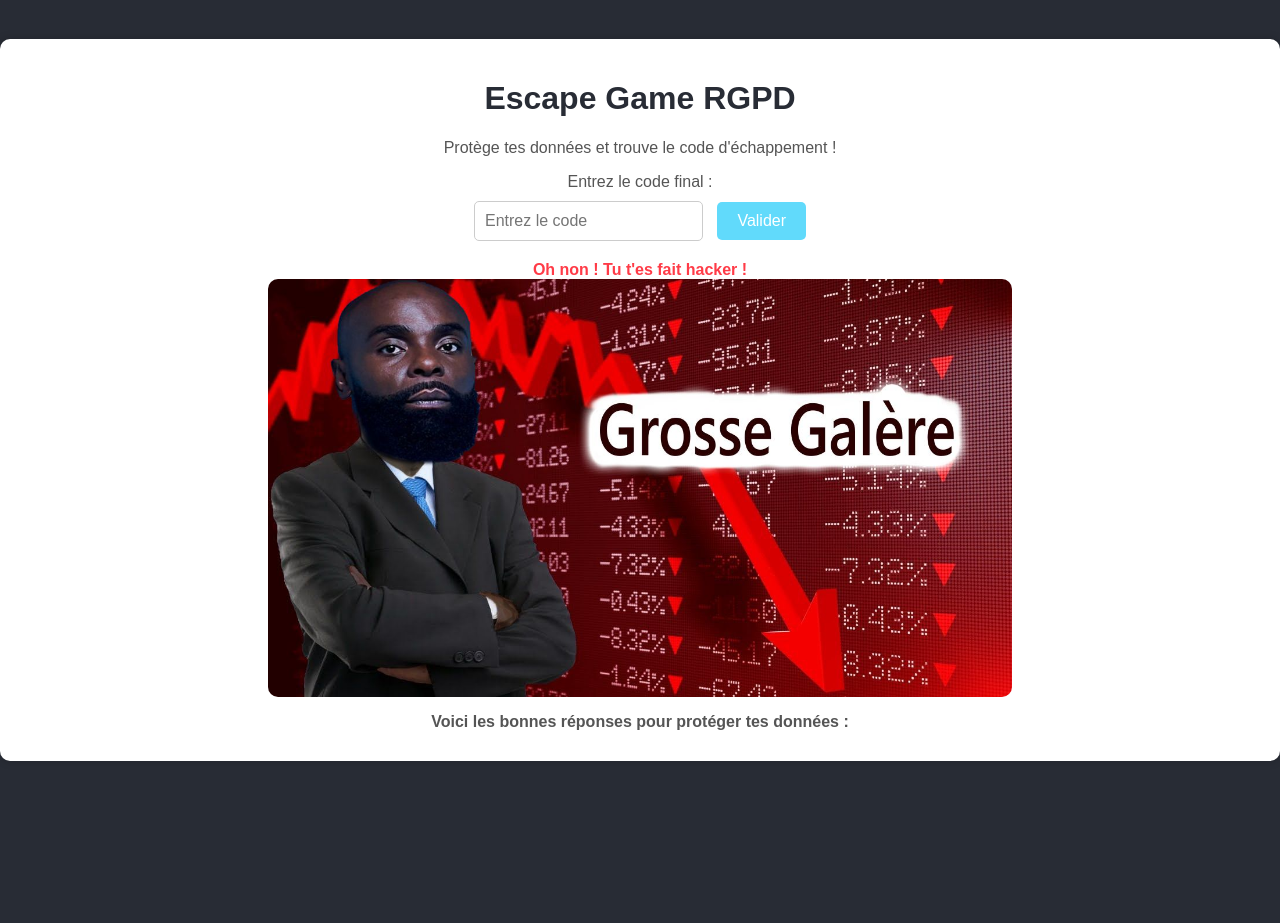
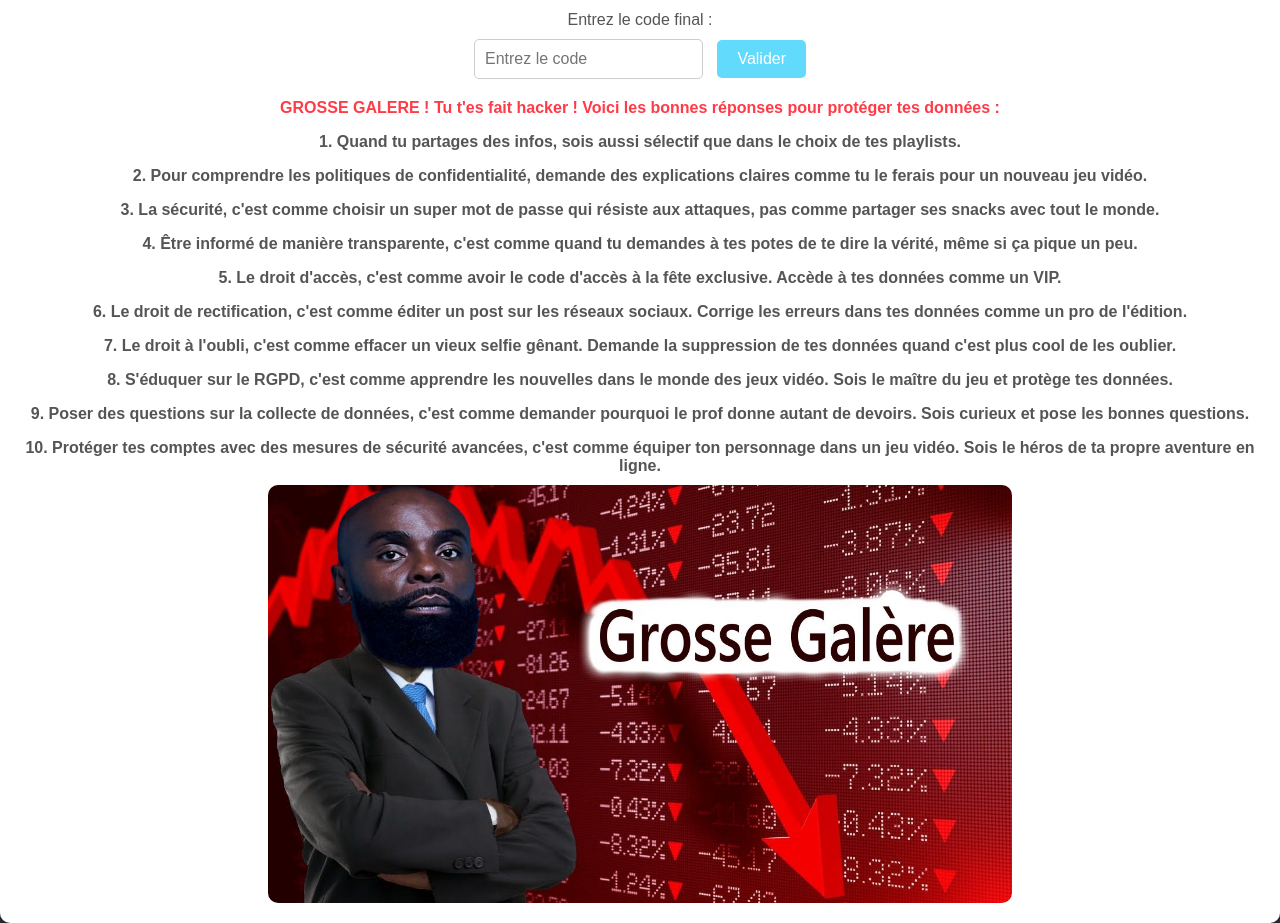
Before and after one commit to PourpreNoir/droituca, a plain HTML site: page index.html in a window 1280 px wide. Both pictures are taken after a click on the button "Valider". Before the commit the page ends 800 px from the top, so only its background shows below. Drawn offline with Linux system fonts and the light colour scheme.

Commit message:
Update index.html

```diff
--- a/index.html
+++ b/index.html
@@ -84,17 +84,16 @@
     <script>
         function checkCode() {
             var userInput = document.getElementById('codeInput').value;
-            var correctCode = "123";
+            var correctCode = "2232113221";
             var resultContainer = document.getElementById('result');
 
             if (userInput === correctCode) {
-                resultContainer.innerHTML = "Victoire ! Tu as protégé tes données comme un pro ! 🚀🔐";
+                resultContainer.innerHTML = "TRIPLE MONSTRE ! Tu as protégé tes données ! 🚀🔐";
                 displayImage('victory.png');
             } else {
-                resultContainer.innerHTML = "Oh non ! Tu t'es fait hacker !";
+                resultContainer.innerHTML = "GROSSE GALERE ! Tu t'es fait hacker ! Voici les bonnes réponses pour protéger tes données :";
+                displayCorrectAnswers();
                 displayImage('defeat.jpg', 'defeat');
-                resultContainer.innerHTML += "<p>Voici les bonnes réponses pour protéger tes données :</p>";
-                displayCorrectAnswers();
             }
         }
 
@@ -113,7 +112,7 @@
             ];
 
             for (var i = 0; i < correctAnswers.length; i++) {
-                resultContainer.innerHTML += "<p>" + correctAnswers[i] + "</p>";
+                document.getElementById('result').innerHTML += "<p>" + correctAnswers[i] + "</p>";
             }
         }
 
```
